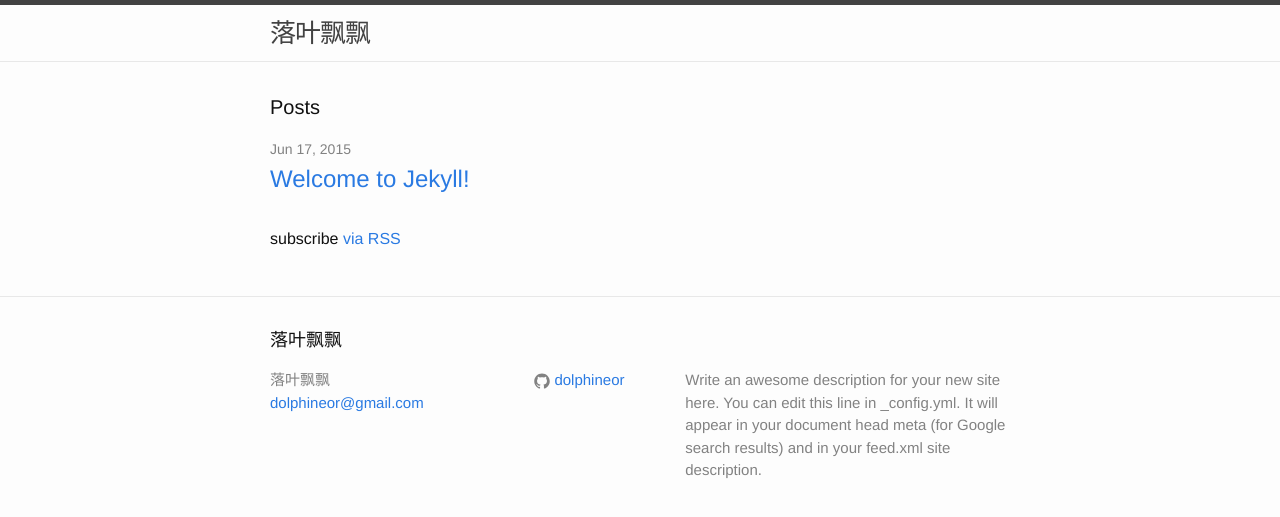
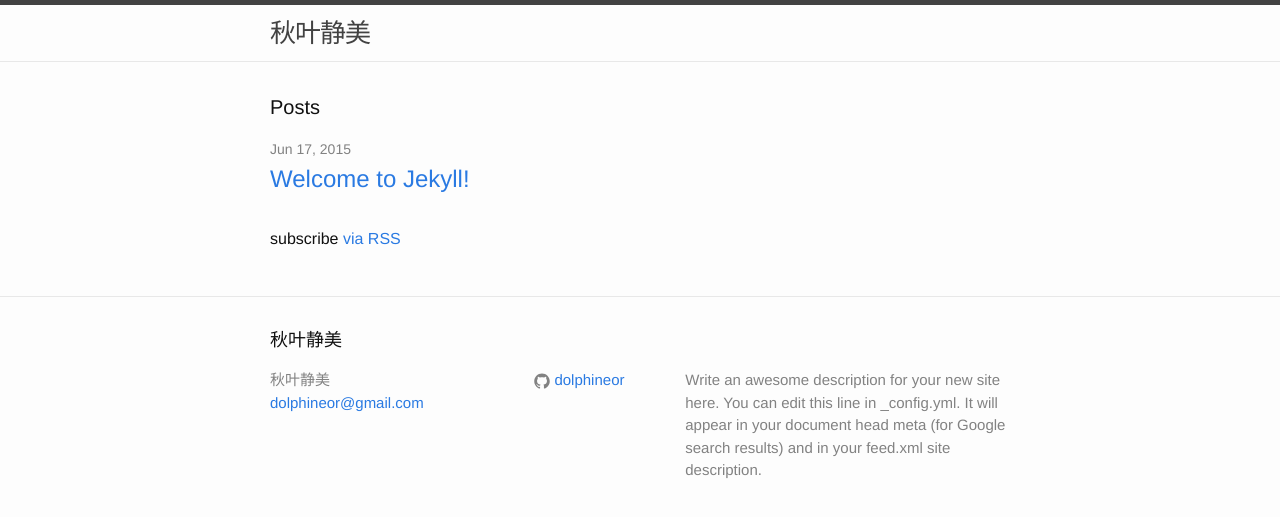
Before and after one commit to conchz/conchz.github.io, a Jekyll site: the page built from index.html, in a window 1280 px wide. Shown: the top 517 px of the page. Built offline with Jekyll 4.4.1, drawn with Linux system fonts in a browser that asks for light colours.

Commit message:
Update _config.yml

```diff
--- a/_config.yml
+++ b/_config.yml
@@ -1,5 +1,5 @@
 # Site settings
-title: 落叶飘飘
+title: 秋叶静美
 email: dolphineor@gmail.com
 description: > # this means to ignore newlines until "baseurl:"
   Write an awesome description for your new site here. You can edit this
```
